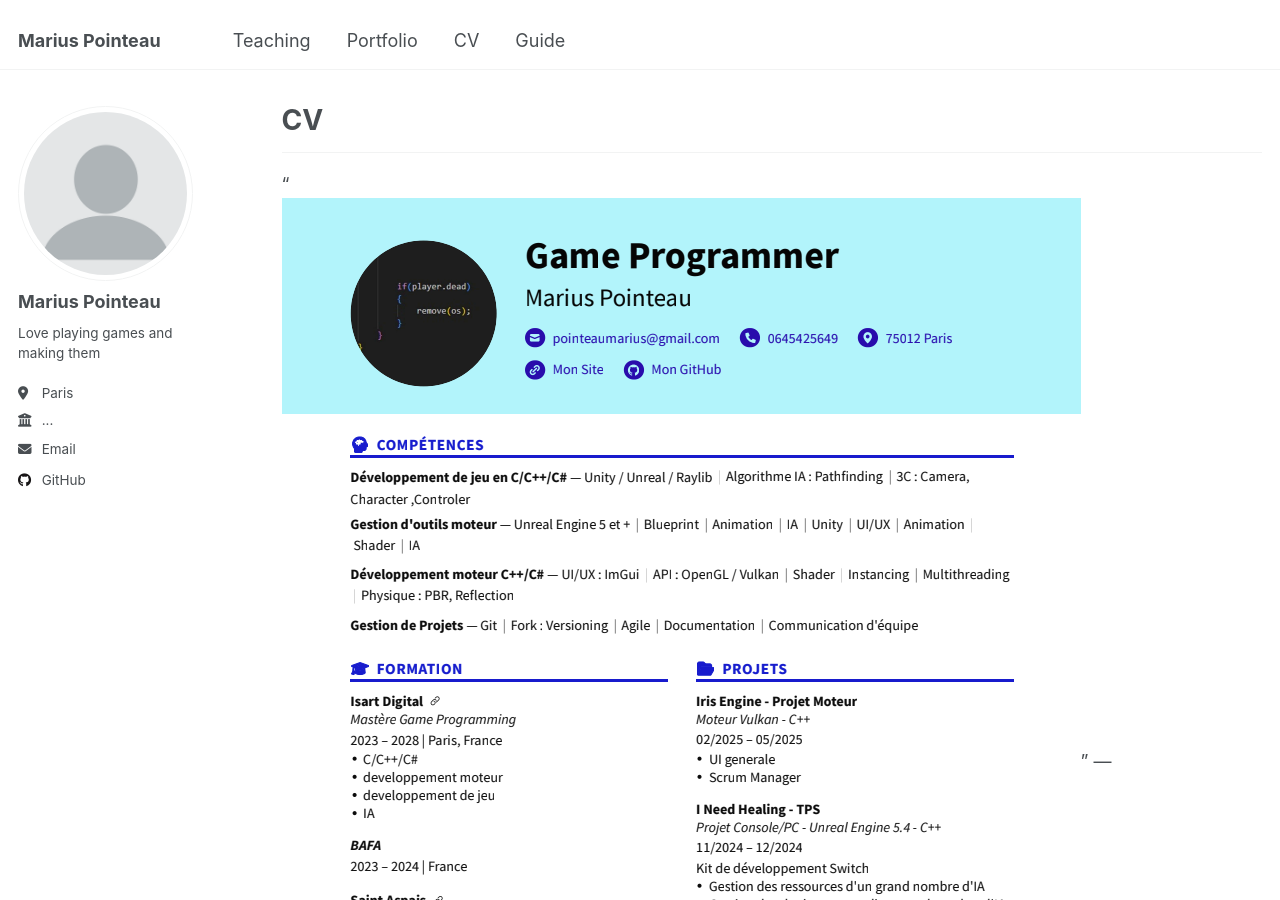
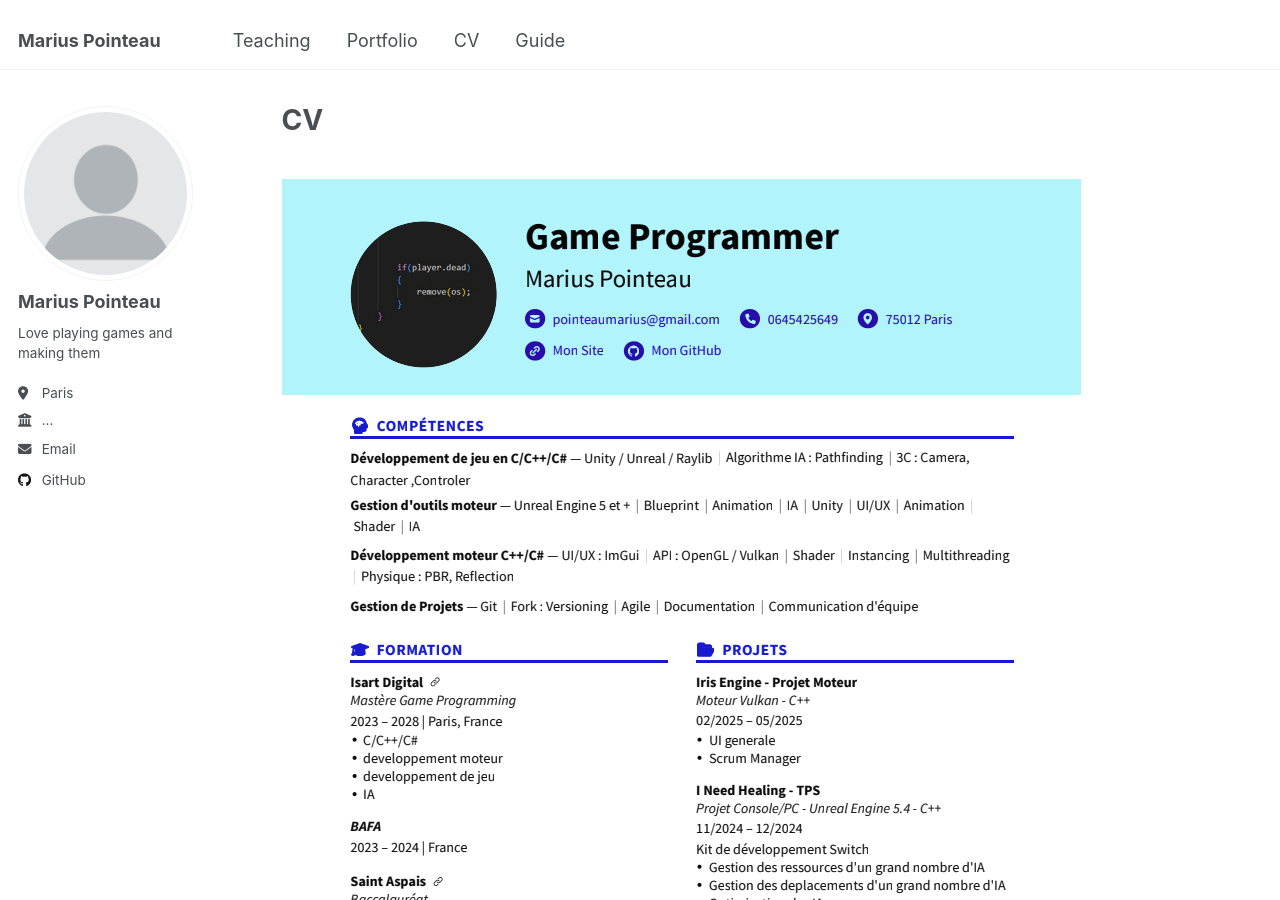
Before and after one commit to MariusPointeau/MariusPointeau.github.io, a Jekyll site: the page built from _pages/cv.md, in a window 1280 px wide and 900 px high. Built offline with Jekyll 4.4.1, drawn with Linux system fonts in a browser that asks for light colours.

Commit message:
only image

```diff
--- a/_pages/cv.md
+++ b/_pages/cv.md
@@ -7,6 +7,4 @@ redirect_from:
   - /resume
 ---
 
----
-"<br/><img src='/images/CV.png'>"
----
+<br/><img src='/images/CV.png'>
```
